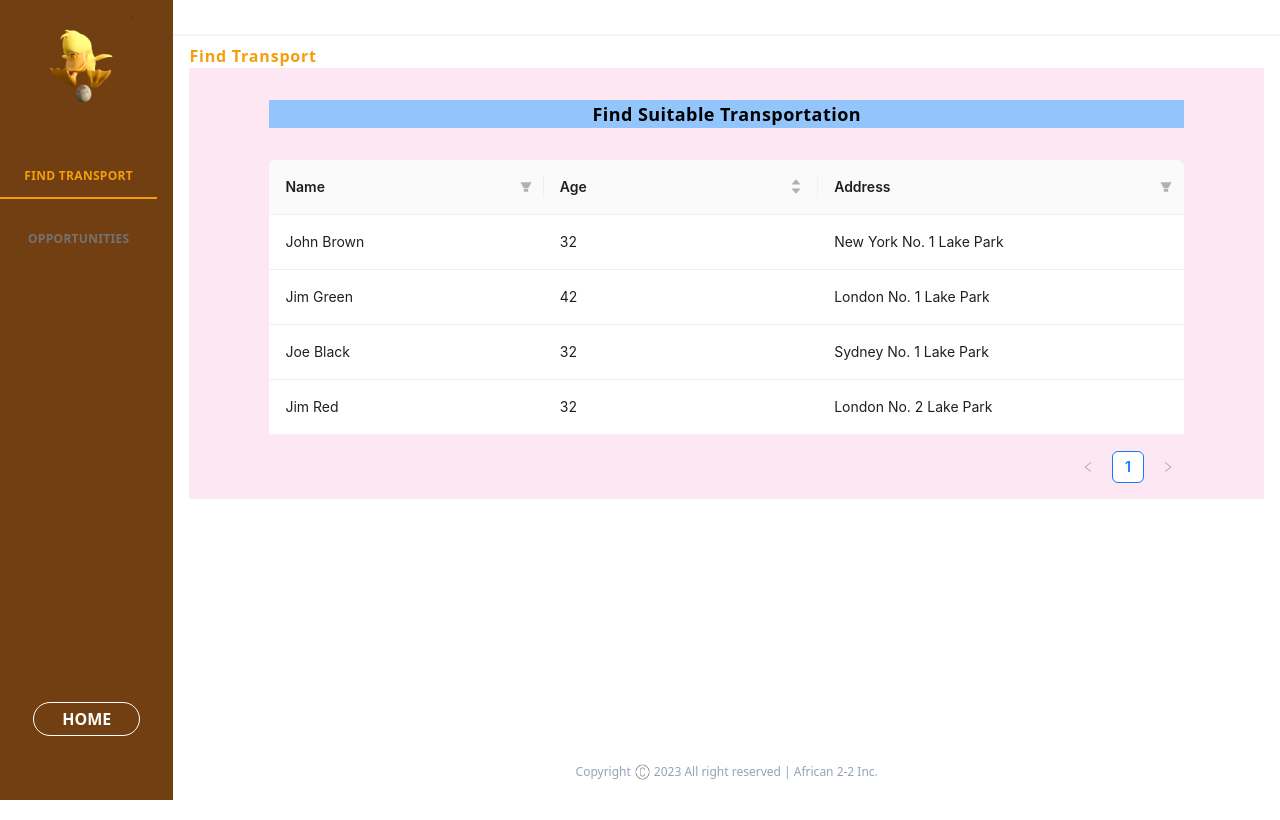
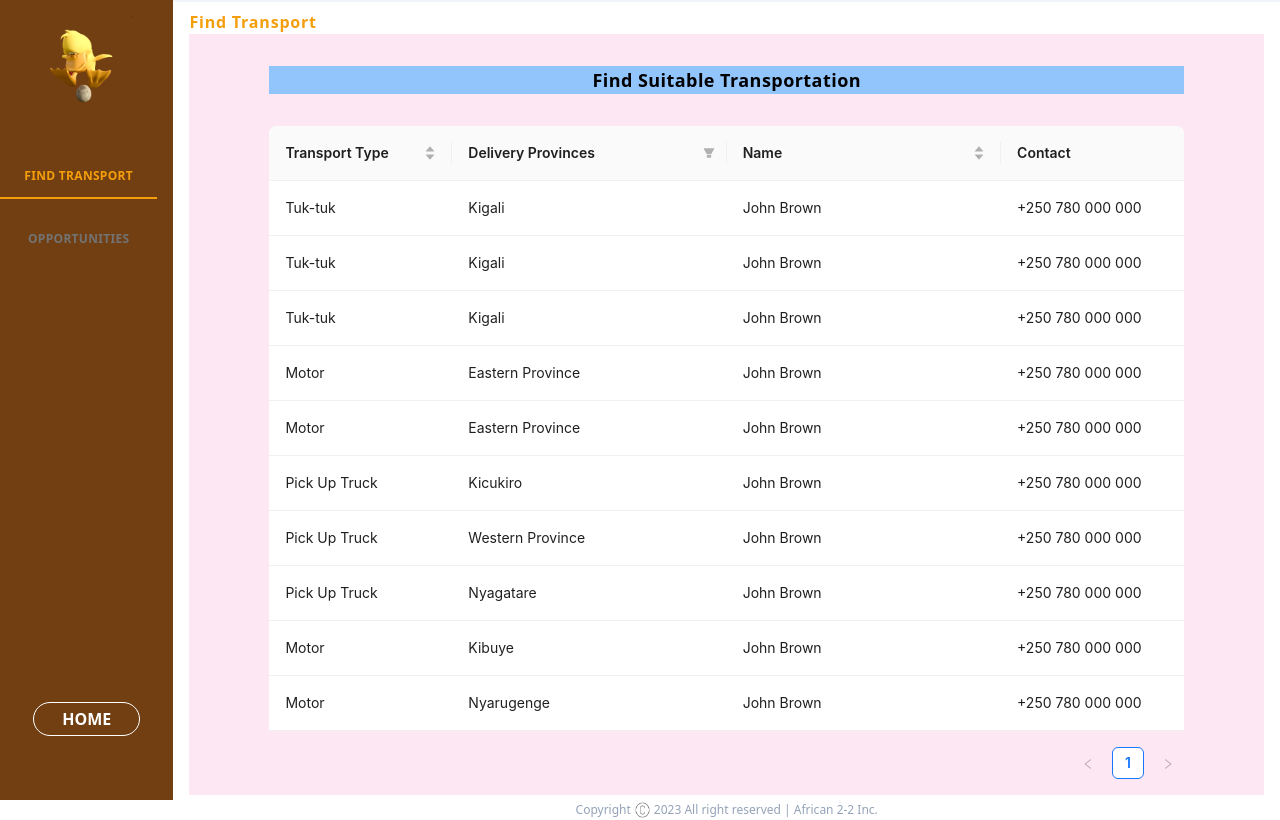
Before and after one commit to NTUTUalu/the-capstone-project, a Next.js app: page / in a window 1280 px wide. Shown: the top 820 px of the page. Built offline with nearby package versions, Linux system fonts and the light colour scheme; what tw-elements would draw is missing.

Commit message:
inserted the right content in table, now i have to make it good looking

```diff
--- a/app/otherpages/Dashboard/dashboard2.js
+++ b/app/otherpages/Dashboard/dashboard2.js
@@ -5,86 +5,127 @@ import Image from "next/image";
 import On from "../footer/Onboardingfooter"
 import "./swift";
 import 'antd'
-import {Table} from 'antd';
+import {Table, Pagination} from 'antd';
 
 export default function Dashboard2() {
 
 // const { Table } = antd;
 const columns = [
   {
-    title: "Name",
-    dataIndex: "name",
-    filters: [
-      {
-        text: "Joe",
-        value: "Joe"
-      },
-      {
-        text: "Category 1",
-        value: "Category 1"
-      },
-      {
-        text: "Category 2",
-        value: "Category 2"
-      }
-    ],
-    filterMode: "tree",
-    filterSearch: true,
-    onFilter: (value, record) => record.name.startsWith(value),
-    width: "30%"
+    title: 'Transport Type',
+    dataIndex: 'transport_Type',
+    sorter: (a, b) => a.transport_Type.localeCompare(b.transport_Type),
+    width: '20%',
   },
   {
-    title: "Age",
-    dataIndex: "age",
-    sorter: (a, b) => a.age - b.age
+    title: 'Delivery Provinces',
+    dataIndex: 'delivery_provinces',
+    filters: [
+      { text: 'Kigali', value: 'Kigali' },
+      { text: 'Nyagatare', value: 'Nyagatare' },
+      { text: 'Bugesera', value: 'Bugesera' },
+      { text: 'Kibuye', value: 'Kibuye' },
+      { text: 'Nyarugenge', value: 'Nyarugenge' },
+      { text: 'Ngoma', value: 'Ngoma' },
+      { text: 'Eastern Province', value: 'Eastern Province' },
+      { text: 'Southern Province', value: 'Southern Province' },
+      { text: 'Western Province', value: 'Western Province' },
+      { text: 'Kicukiro', value: 'Kicukiro' },
+    ],
+    onFilter: (value, record) => record.delivery_provinces.startsWith(value),
+    filterSearch: true,
+    width: '30%',
   },
   {
-    title: "Address",
-    dataIndex: "address",
-    filters: [
-      {
-        text: "London",
-        value: "London"
-      },
-      {
-        text: "New York",
-        value: "New York"
-      }
-    ],
-    onFilter: (value, record) => record.address.startsWith(value),
-    filterSearch: true,
-    width: "40%"
-  }
+    title: 'Name',
+    dataIndex: 'name',
+    sorter: (a, b) => a.name.localeCompare(b.name),
+    width: '30%',
+  },
+  {
+    title: 'Contact',
+    dataIndex: 'contact',
+    width: '20%',
+  },
 ];
+
 const data = [
   {
     key: "1",
+    transport_Type: "Tuk-tuk",
+    delivery_provinces: "Kigali",
     name: "John Brown",
-    age: 32,
-    address: "New York No. 1 Lake Park"
+    contact: "+250 780 000 000"
   },
   {
     key: "2",
-    name: "Jim Green",
-    age: 42,
-    address: "London No. 1 Lake Park"
+    transport_Type: "Tuk-tuk",
+    delivery_provinces: "Kigali",
+    name: "John Brown",
+    contact: "+250 780 000 000"
   },
   {
     key: "3",
-    name: "Joe Black",
-    age: 32,
-    address: "Sydney No. 1 Lake Park"
+    transport_Type: "Tuk-tuk",
+    delivery_provinces: "Kigali",
+    name: "John Brown",
+    contact: "+250 780 000 000"
   },
   {
     key: "4",
-    name: "Jim Red",
-    age: 32,
-    address: "London No. 2 Lake Park"
-  }
+    transport_Type: "Motor",
+    delivery_provinces: "Eastern Province",
+    name: "John Brown",
+    contact: "+250 780 000 000"
+  },
+  {
+    key: "5",
+    transport_Type: "Motor",
+    delivery_provinces: "Eastern Province",
+    name: "John Brown",
+    contact: "+250 780 000 000"
+  },
+  {
+    key: "6",
+    transport_Type: "Pick Up Truck",
+    delivery_provinces: "Kicukiro",
+    name: "John Brown",
+    contact: "+250 780 000 000"
+  },
+  {
+    key: "7",
+    transport_Type: "Pick Up Truck",
+    delivery_provinces: "Western Province",
+    name: "John Brown",
+    contact: "+250 780 000 000"
+  },
+  {
+    key: "8",
+    transport_Type: "Pick Up Truck",
+    delivery_provinces: "Nyagatare",
+    name: "John Brown",
+    contact: "+250 780 000 000"
+  },
+  {
+    key: "9",
+    transport_Type: "Motor",
+    delivery_provinces: "Kibuye",
+    name: "John Brown",
+    contact: "+250 780 000 000"
+  },
+  {
+    key: "10",
+    transport_Type: "Motor",
+    delivery_provinces: "Nyarugenge",
+    name: "John Brown",
+    contact: "+250 780 000 000"
+  },
+
 ];
 const onChange = (pagination, filters, sorter, extra) => {
   console.log("params", pagination, filters, sorter, extra);
 };
+const pageSize = 11;
     return (
       <>
       <div className="wrapper flex w-full bg-pink-4 h-screen">
```
